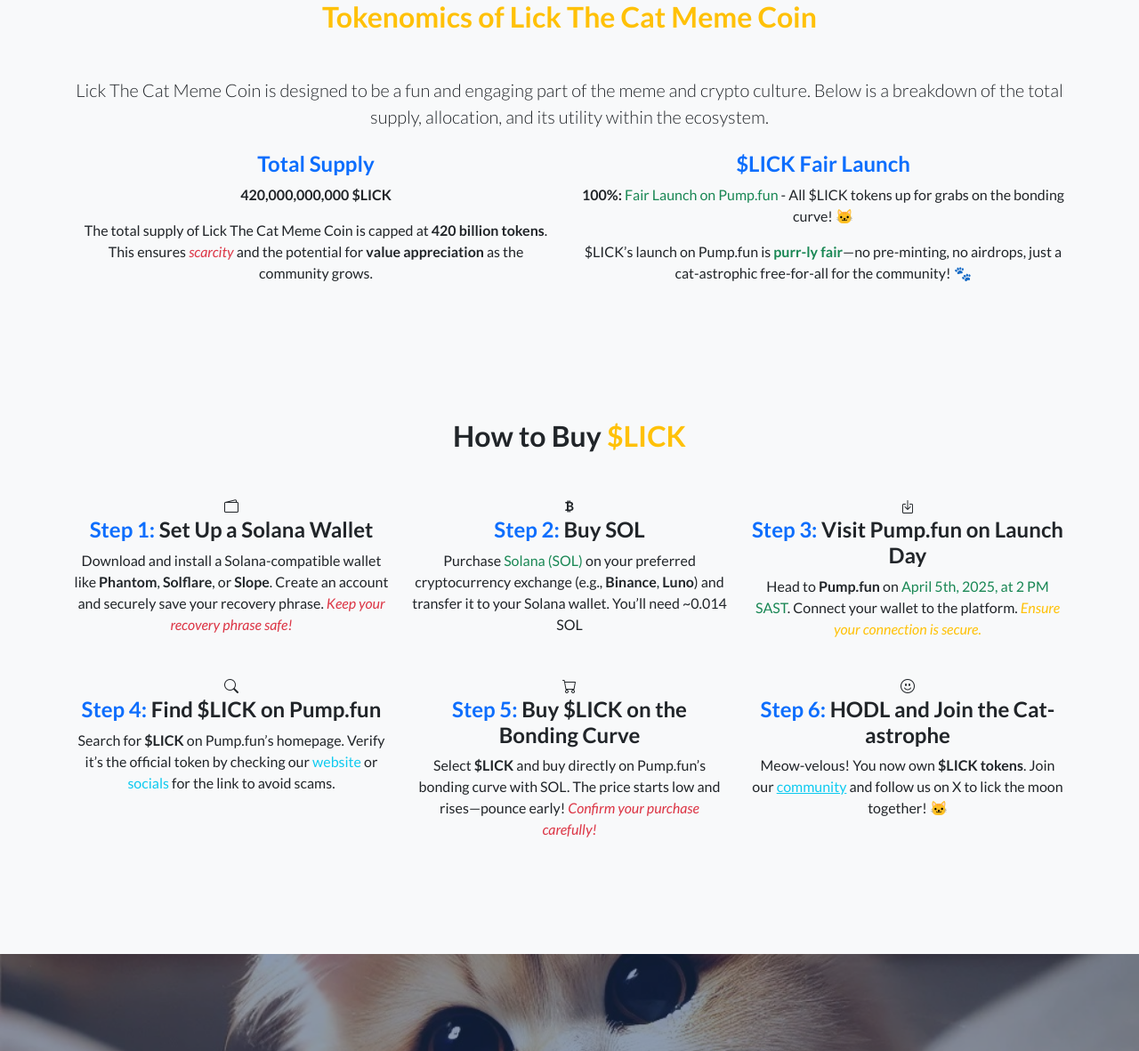
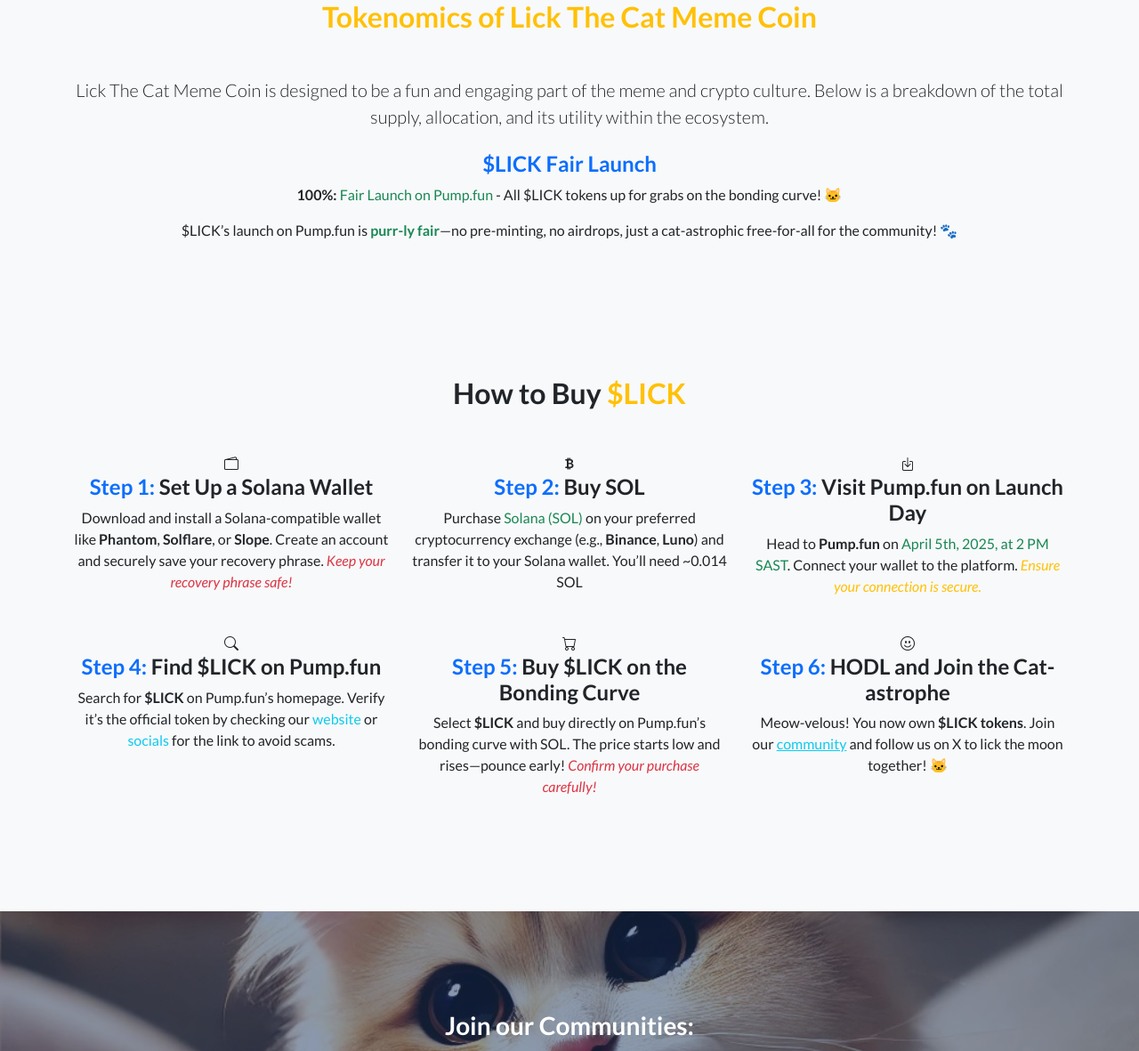
Before and after one commit to freelancing-solutions/lickthecat, a Flask app: page / in a window 1280 px wide. Shown: the part 3030-4211 px from the top of the page at 89% size. Run offline with Flask 3, Linux system fonts and the light colour scheme; parts of the project's set-up code (start-up, migrations or seed data) failed here and were passed over; some libraries are stand-ins or nearby versions.

Commit message:
updated tokenometrics

```diff
--- a/templates/index.html
+++ b/templates/index.html
@@ -139,12 +139,8 @@
 
         <!-- Tokenomics Breakdown -->
         <div class="row">
-            <div class="col-lg-6 col-md-6 mb-4">
-                <h4 class="font-weight-bold"><span class="text-primary">Total Supply</span></h4>
-                <p><strong>420,000,000,000 $LICK</strong></p>
-                <p>The total supply of Lick The Cat Meme Coin is capped at <strong>420 billion tokens</strong>. This ensures <span class="text-danger"><em>scarcity</em></span> and the potential for <strong>value appreciation</strong> as the community grows.</p>
-            </div>
-            <div class="col-lg-6 col-md-6 mb-4">
+
+            <div class="col-lg-12 col-md-12 mb-4">
                 <h4 class="font-weight-bold"><span class="text-primary">$LICK Fair Launch</span></h4>
                 <ul class="list-unstyled">
                     <li><strong>100%:</strong> <span class="text-success">Fair Launch on Pump.fun</span> - All $LICK tokens up for grabs on the bonding curve! 🐱</li>
```
